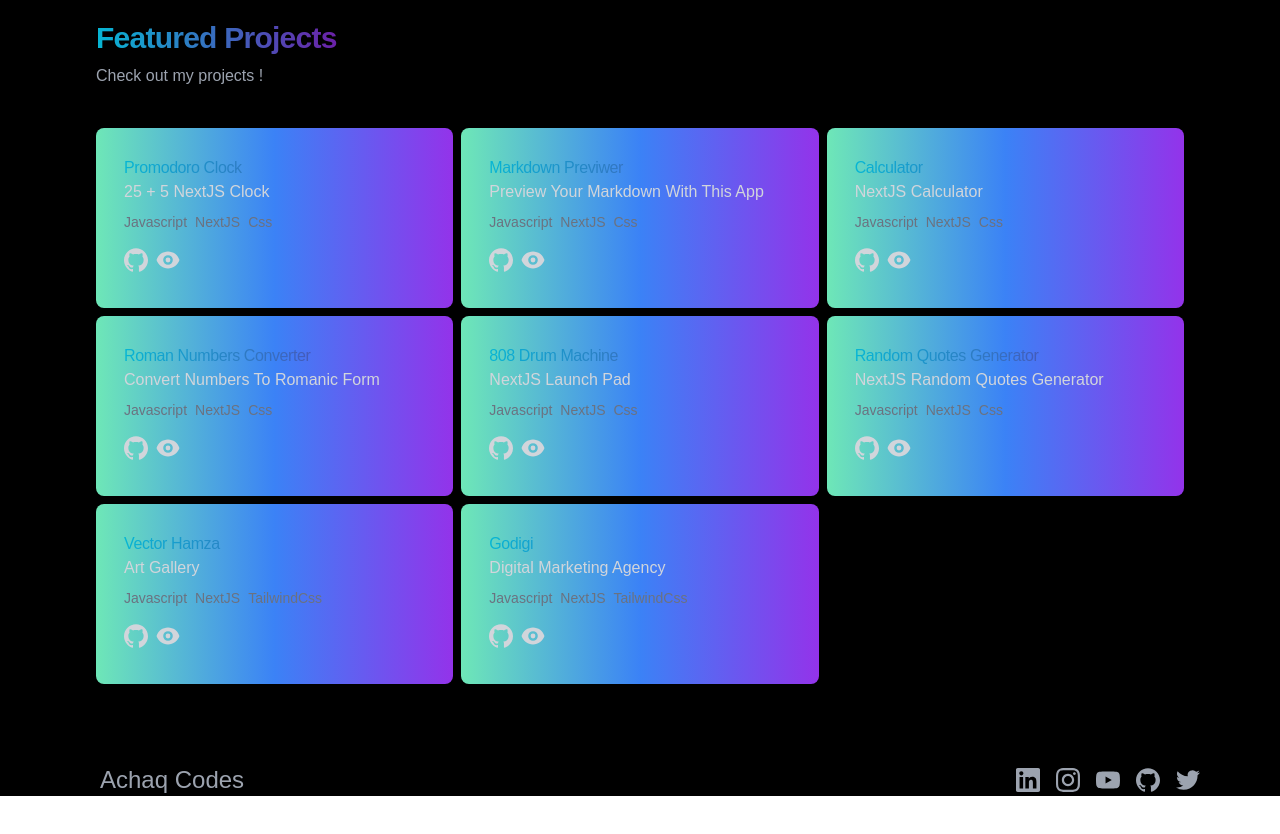
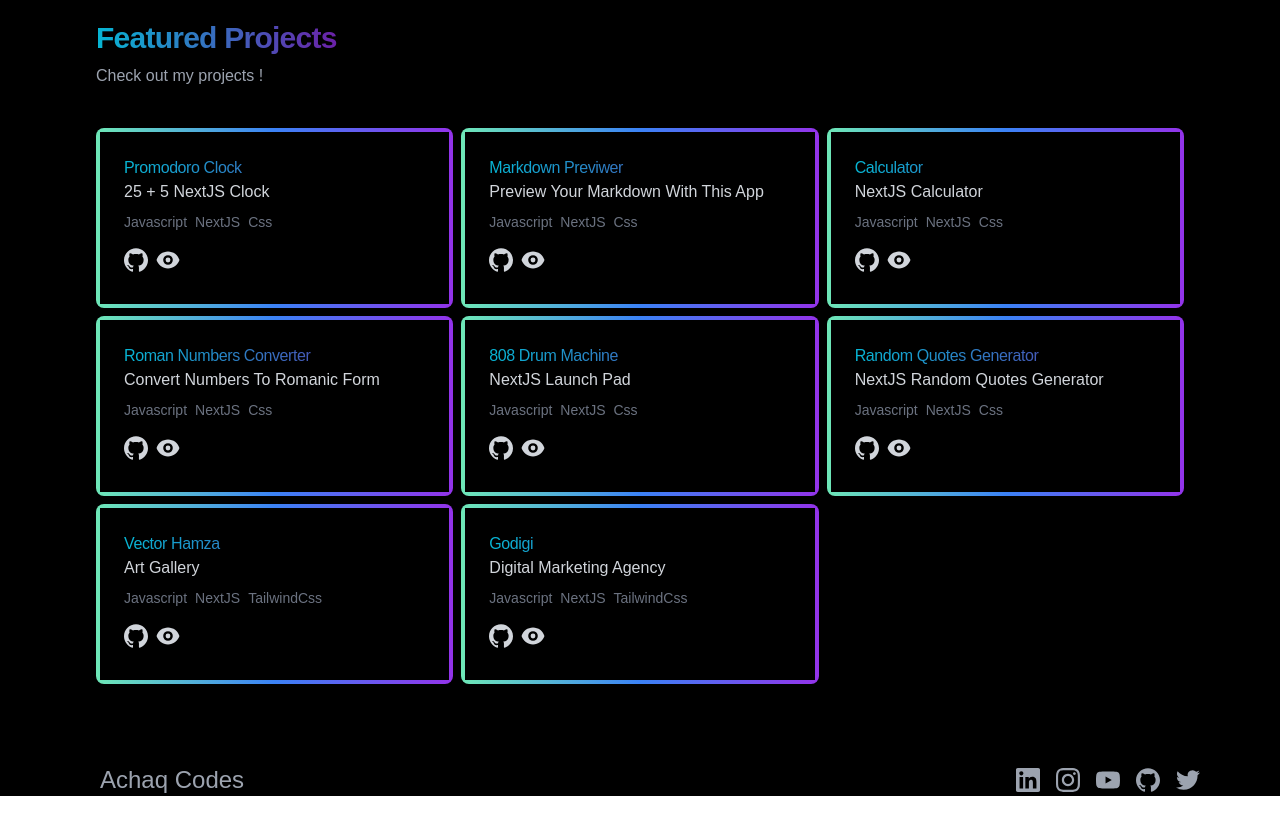
Before and after one commit to triyanox/achaq.codes, a Next.js app: page / in a window 1280 px wide. Shown: the part 1520-2354 px from the top of the page. Built offline with nearby package versions, Linux system fonts and the light colour scheme.

Commit message:
Update ProjectsList.js

```diff
--- a/components/ProjectsList.js
+++ b/components/ProjectsList.js
@@ -38,7 +38,7 @@ function Projects() {
               }}
               className="flex w-full justify-center items-center rounded-lg p-1  bg-gradient-to-r p-1 from-[#6EE7B7] via-[#3B82F6] to-[#9333EA] "
             >
-              <div className=" p-6 max-w-sm w-full h-25 ">
+              <div className=" p-6 max-w-sm w-full h-25 bg-white dark:bg-black">
                 <h1 className="text-md  tracking-tight  bg-gradient-to-r from-cyan-500 to-purple-800 top-0 text-transparent bg-clip-text">
                   {project.title}{" "}
                 </h1>
```
